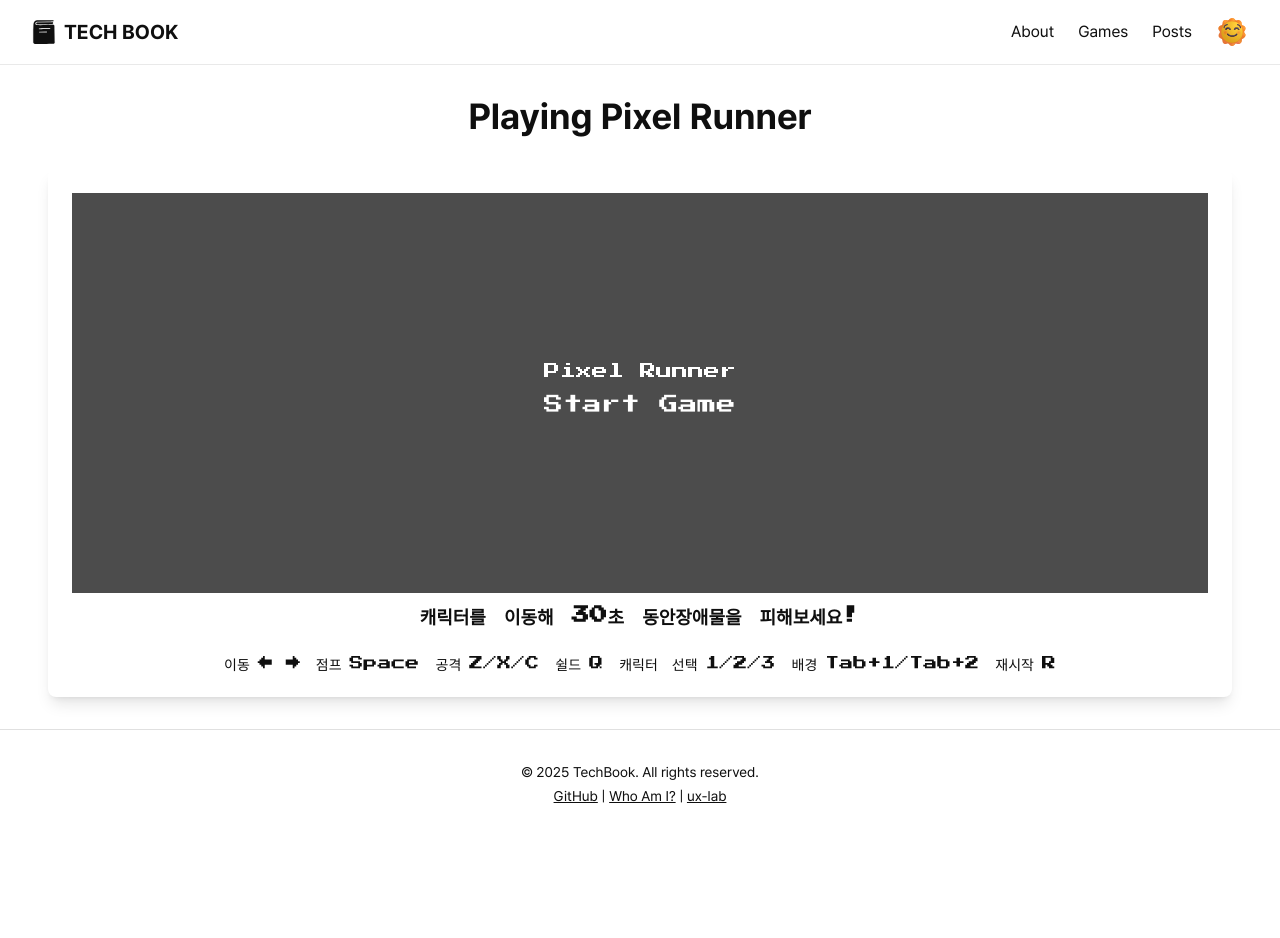
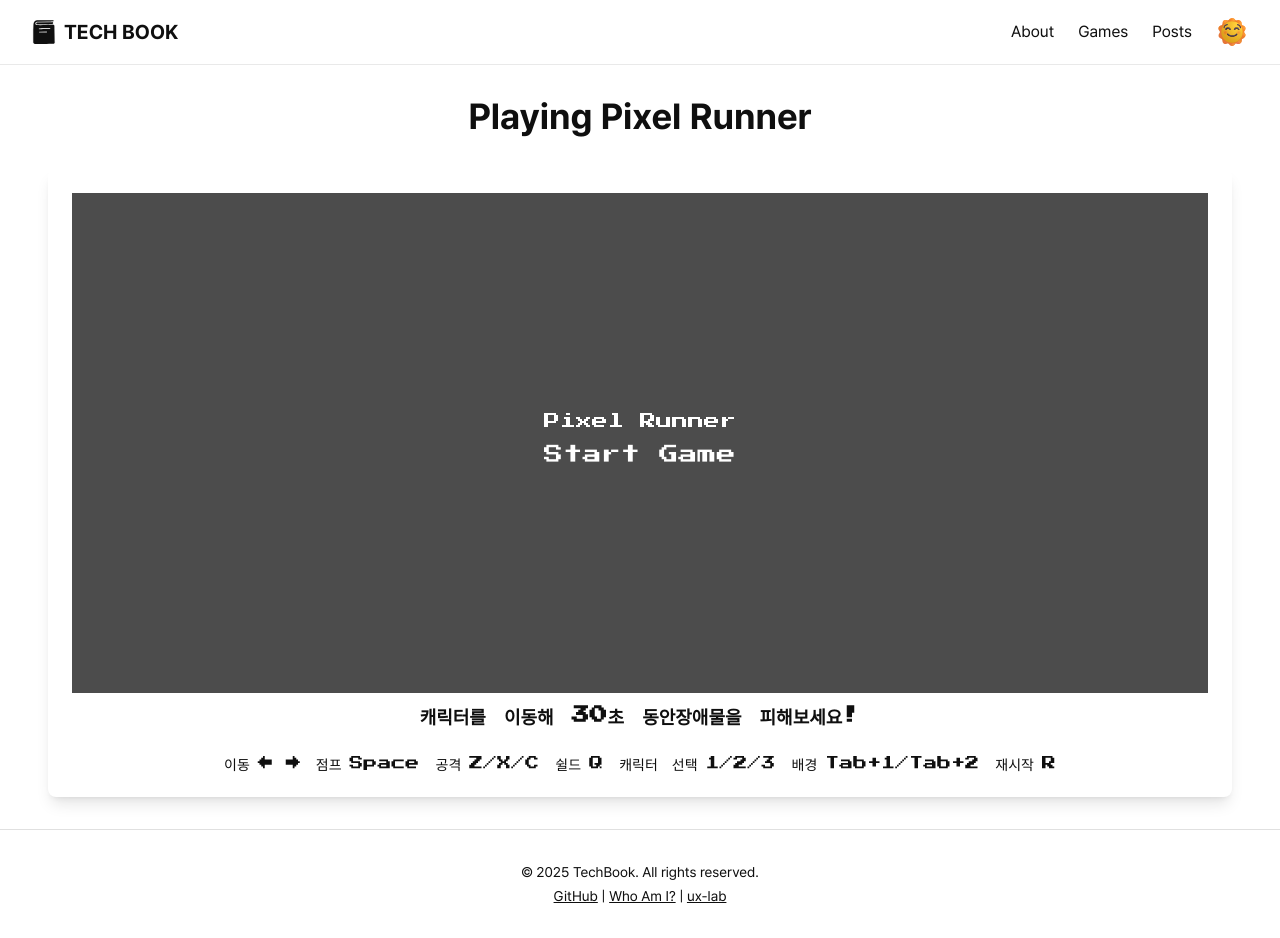
Before and after one commit to seonghoho/tech-book, a Next.js app: page /play/pixel-runner in a window 1280 px wide. Before the commit the page ends 838 px from the top, so only its background shows below. Built offline with nearby package versions, Linux system fonts and the light colour scheme.

Commit message:
fix: 게임 높이 수정

```diff
--- a/src/components/games/GameComponent.tsx
+++ b/src/components/games/GameComponent.tsx
@@ -23,7 +23,8 @@ const GameComponent = ({ gameName }: GameComponentProps) => {
   const [score, setScore] = useState<number>(0);
   const gameInstanceRef = useRef<IGame | null>(null); // Ref to hold the Game class instance
 
-  const Guide = GuideComponents[gameName as keyof typeof GuideComponents] || null;
+  const Guide =
+    GuideComponents[gameName as keyof typeof GuideComponents] || null;
 
   const handleStartGame = () => {
     setGameState("playing");
@@ -60,7 +61,7 @@ const GameComponent = ({ gameName }: GameComponentProps) => {
 
   return (
     <div className="relative w-full h-full">
-      <div className="h-[400px]">
+      <div className="min-h-[500px] h-[50vh]">
         {gameState === "ready" && <StartMenu onStart={handleStartGame} />}
         {gameState === "gameOver" && (
           <GameOverModal score={score} onRestart={handleRestartGame} />
--- a/src/components/games/ui/GameOverModal.tsx
+++ b/src/components/games/ui/GameOverModal.tsx
@@ -7,7 +7,7 @@ interface GameOverModalProps {
 
 const GameOverModal = ({ score, onRestart }: GameOverModalProps) => {
   return (
-    <div className="absolute top-0 left-0 w-full h-[400px] flex flex-col justify-center items-center bg-black/70 text-white z-[100] font-press">
+    <div className="absolute top-0 left-0 w-full min-h-[500px] h-[50vh] flex flex-col justify-center items-center bg-black/70 text-white z-[100] font-press">
       <h2 className="text-3xl mb-2">Game Over</h2>
       <h4 className="text-xl mb-4">Your Score: {score}</h4>
       <button
--- a/src/components/games/ui/StartMenu.tsx
+++ b/src/components/games/ui/StartMenu.tsx
@@ -6,7 +6,7 @@ interface StartMenuProps {
 
 const StartMenu = ({ onStart }: StartMenuProps) => {
   return (
-    <div className="font-press absolute top-0 left-0 w-full h-[400px] flex flex-col justify-center items-center bg-black/70 text-white z-[100]">
+    <div className="font-press absolute top-0 left-0 w-full min-h-[500px] h-[50vh] flex flex-col justify-center items-center bg-black/70 text-white z-[100]">
       <h1>Pixel Runner</h1>
       <button
         onClick={onStart}
--- a/src/games/space-shooter/index.ts
+++ b/src/games/space-shooter/index.ts
@@ -27,7 +27,7 @@ export async function init(
   await app.init({
     background: "#000000",
     width: container.clientWidth,
-    height: 400,
+    height: container.clientHeight,
   });
   // 3. PIXI 캔버스 DOM에 추가
   container.appendChild(app.canvas);
```
